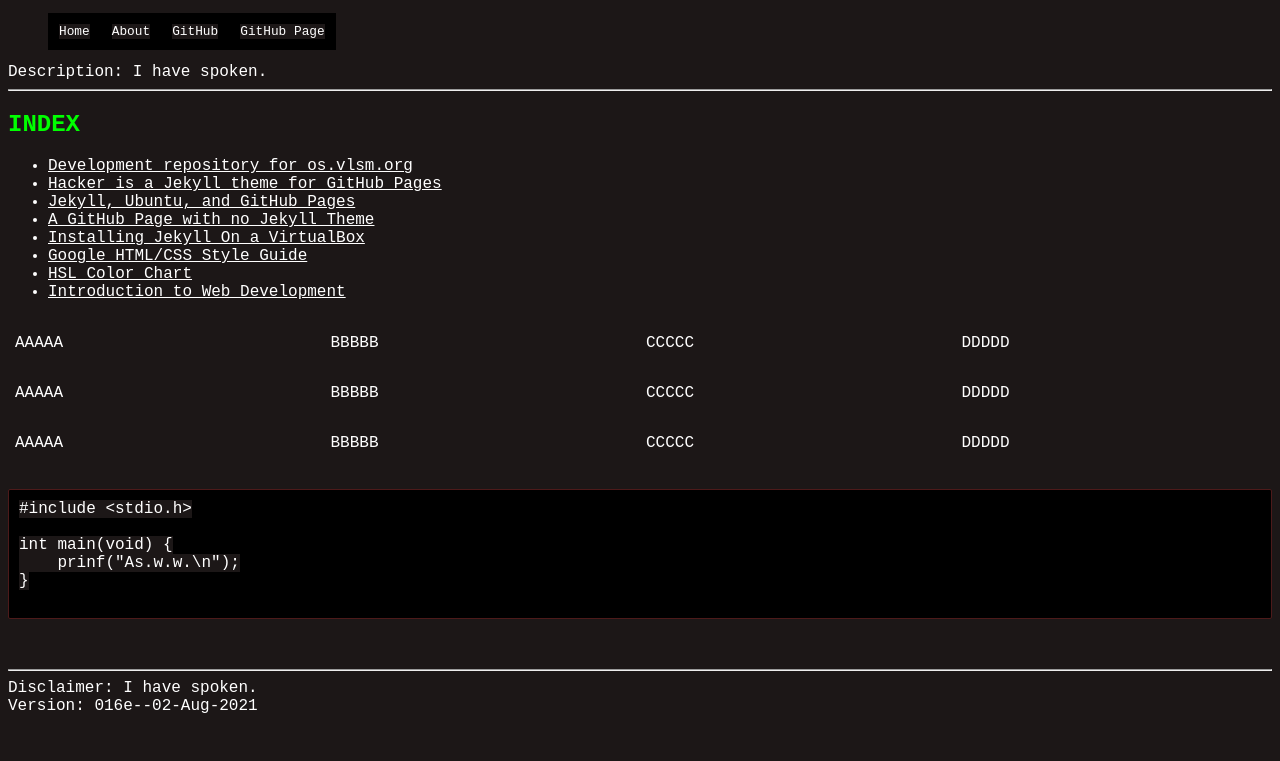
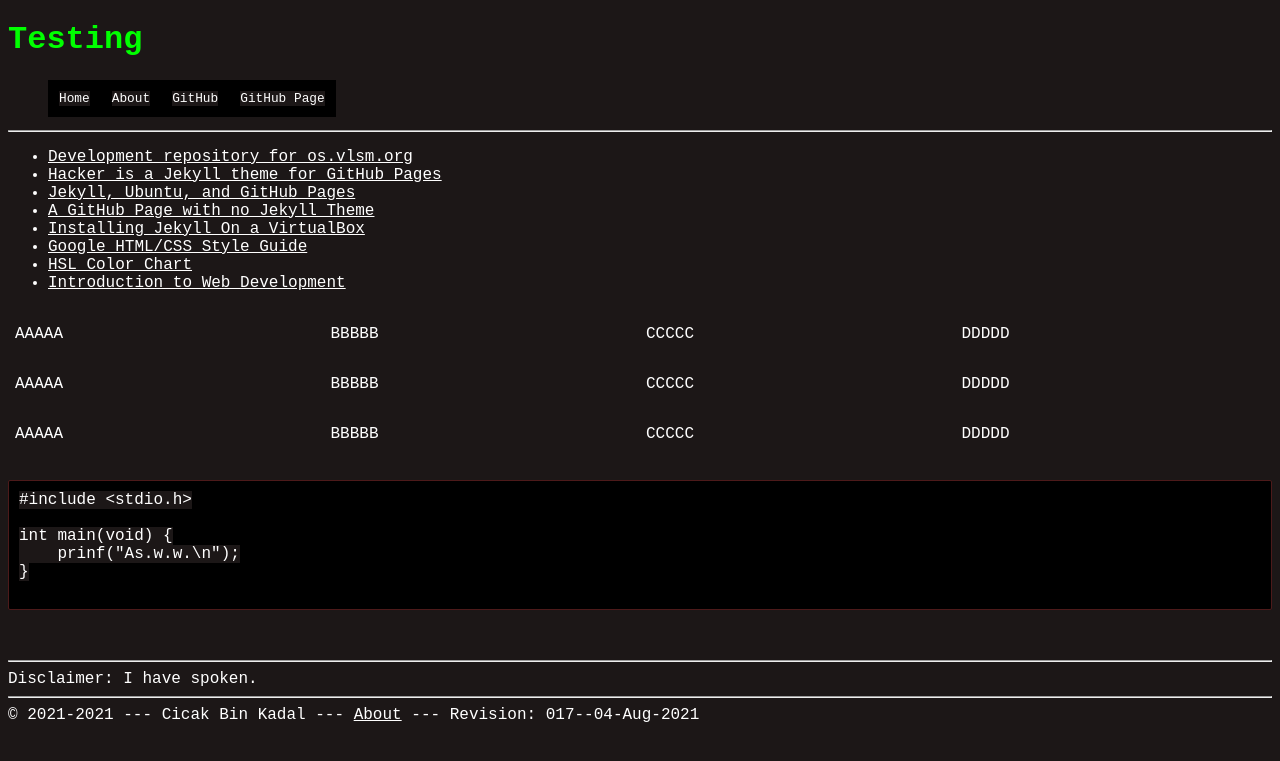
Before and after one commit to webjekyll/coba, a Jekyll site: the page built from index.md, in a window 1280 px wide. Shown: the top 761 px of the page. Built offline with Jekyll 4.4.1, drawn with Linux system fonts in a browser that asks for light colours; our own code applies the rules of GitHub Pages for plain Markdown files.

Commit message:
modified:   _layouts/default.html index.md

```diff
--- a/_config.yml
+++ b/_config.yml
@@ -1,5 +1,8 @@
-version:  "016e--02-Aug-2021"
-lang:     "en-US"
+revision:   "017--04-Aug-2021"
+copyright:  "2021-2021"
+title:      "Testing"
+author:     "Cicak Bin Kadal"
+lang:       "en-US"
 description:
   "Description:
    I have spoken."
@@ -7,21 +10,21 @@ disclaimer:
    "Disclaimer:
    I have spoken."
 navbarlinks:
-- navbar: "Home"
-  link:   "/"
-- navbar: "About"
-  link:   "/about.html"
-- navbar: "GitHub"
-  link:   "https://github.com/webjekyll/coba/"
-- navbar: "GitHub Page"
-  link:   "https://webjekyll.github.io/coba/"
+- navbar:   "Home"
+  link:     "/"
+- navbar:   "About"
+  link:     "/about.html"
+- navbar:   "GitHub"
+  link:     "https://github.com/webjekyll/coba/"
+- navbar:   "GitHub Page"
+  link:     "https://webjekyll.github.io/coba/"
 plugins:
 defaults:
 - scope:
-    path: ""
+    path:   ""
   values:
     layout: "default"
-markdown: "kramdown"
+markdown:   "kramdown"
 google_analytics: UA-89852122-15
 github:
 - metadata
--- a/_layouts/default.html
+++ b/_layouts/default.html
@@ -2,6 +2,7 @@
 <!--
 File _layouts/layout.html
 (c) 2021 - 2021 VauLSMorg This is a free HTML file.
+REV03: Wed 04 Aug 2021 09:04:12 WIB
 REV02: Mon 02 Aug 2021 10:08:18 WIB
 START: Sun 01 Aug 2021 19:51:29 WIB
 -->
@@ -9,6 +10,8 @@ START: Sun 01 Aug 2021 19:51:29 WIB
 <html lang='{{ site.lang | default: "en-US" }}'>
 <head>
   <meta charset="utf-8">
+  <title>{% if page.title %}{{ page.title | escape }}
+  {% else %}{{ site.title | default: "TBA" }}{% endif %}</title>
   <link rel="stylesheet" href="{{ '/assets/css/style.css' | relative_url }}" type="text/css" title="Style" />
   {% if site.google_analytics %}
   <script>
@@ -23,6 +26,8 @@ START: Sun 01 Aug 2021 19:51:29 WIB
 </head>
 <body>
   <header>
+  <h1>{% if page.title %}{{ page.title | escape }}
+  {% else %}{{ site.title | default: "TBA" }}{% endif %}</h1>
   <nav class='navbar'>
     <ul>
       {% for ii in site.navbarlinks %}
@@ -30,7 +35,6 @@ START: Sun 01 Aug 2021 19:51:29 WIB
       {% endfor %}
     </ul>
   </nav>
-  {{ site.description }}
   <hr>
   </header>
   <section>
@@ -39,6 +43,24 @@ START: Sun 01 Aug 2021 19:51:29 WIB
   <hr>
   {{ site.disclaimer }}
   <br>
-  Version: {{ site.version }}
+  <div>
+  <hr>
+  &copy;
+  {% if page.copyright %}{{ page.copyright | escape }}
+  {% else %}{{ site.copyright | default: "TBA" }}{% endif %}
+  ---
+  {% if page.author %}{{ page.author | escape }}
+  {% else %}{{ site.author | default: "TBA" }}{% endif %}
+  ---
+  {% for ii in site.navbarlinks %}
+    {% if ii.navbar == "About" %}
+      <a href="{{ ii.link | relative_url }}">{{ ii.navbar }}</a>
+    {% endif %}
+  {% endfor %}
+  ---
+  Revision:
+  {% if page.revision %}{{ page.revision | escape }}
+  {% else %}{{ site.revision | default: "TBA" }}{% endif %}
+  </div>
 </body>
 </html>
--- a/index.md
+++ b/index.md
@@ -1,7 +1,5 @@
 ---
 ---
-
-# INDEX
 
 * [Development repository for os.vlsm.org](https://github.com/OSP4DISS/SistemOperasiDev/)
 * [Hacker is a Jekyll theme for GitHub Pages](https://github.com/pages-themes/hacker/)
```
